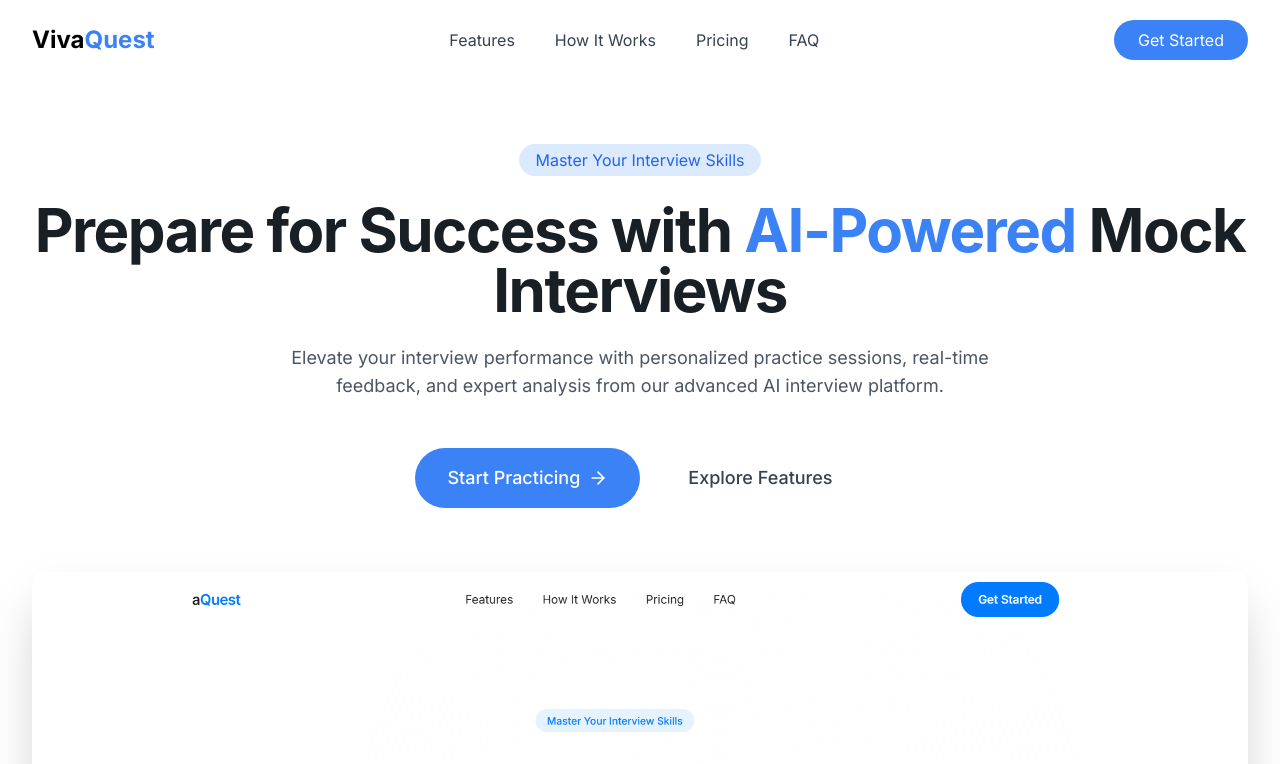
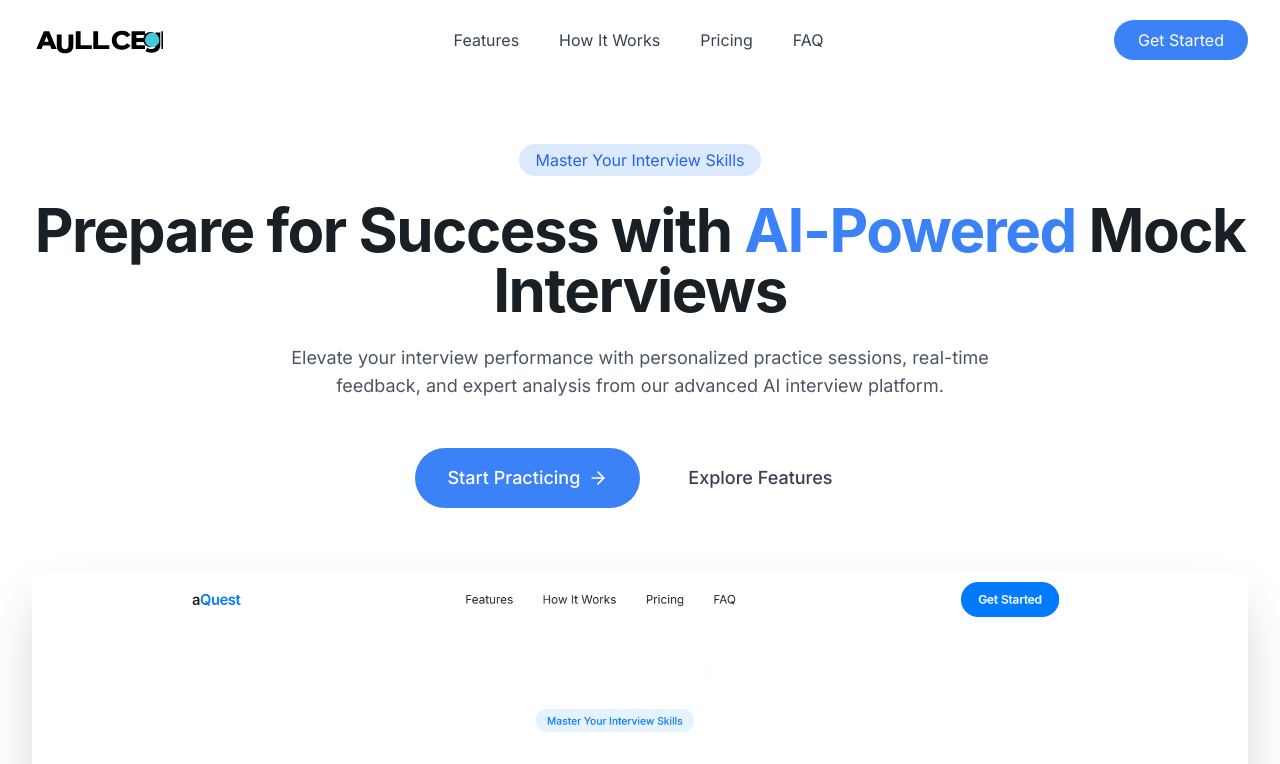
Before and after one commit to star-digilabs/viva-quest-interview-hub, a React (Vite) app: page / in a window 1280 px wide. Shown: the top 764 px of the page. Built offline with nearby package versions, Linux system fonts and the light colour scheme.

Commit message:
Replace logo
Replaces the existing logo with the new one.

```diff
--- a/src/components/Navbar.tsx
+++ b/src/components/Navbar.tsx
@@ -38,10 +38,11 @@ const Navbar = () => {
         <div className="flex justify-between items-center">
           <div className="flex items-center">
             <a href="#" className="flex items-center">
-              <span className="text-2xl font-bold">
-                <span className="text-black">Viva</span>
-                <span className="text-blue-500">Quest</span>
-              </span>
+              <img
+                src="/lovable-uploads/logo-vivaquest.svg"
+                alt="VivaQuest Logo"
+                className="h-10 w-auto"
+              />
             </a>
           </div>
 
```
